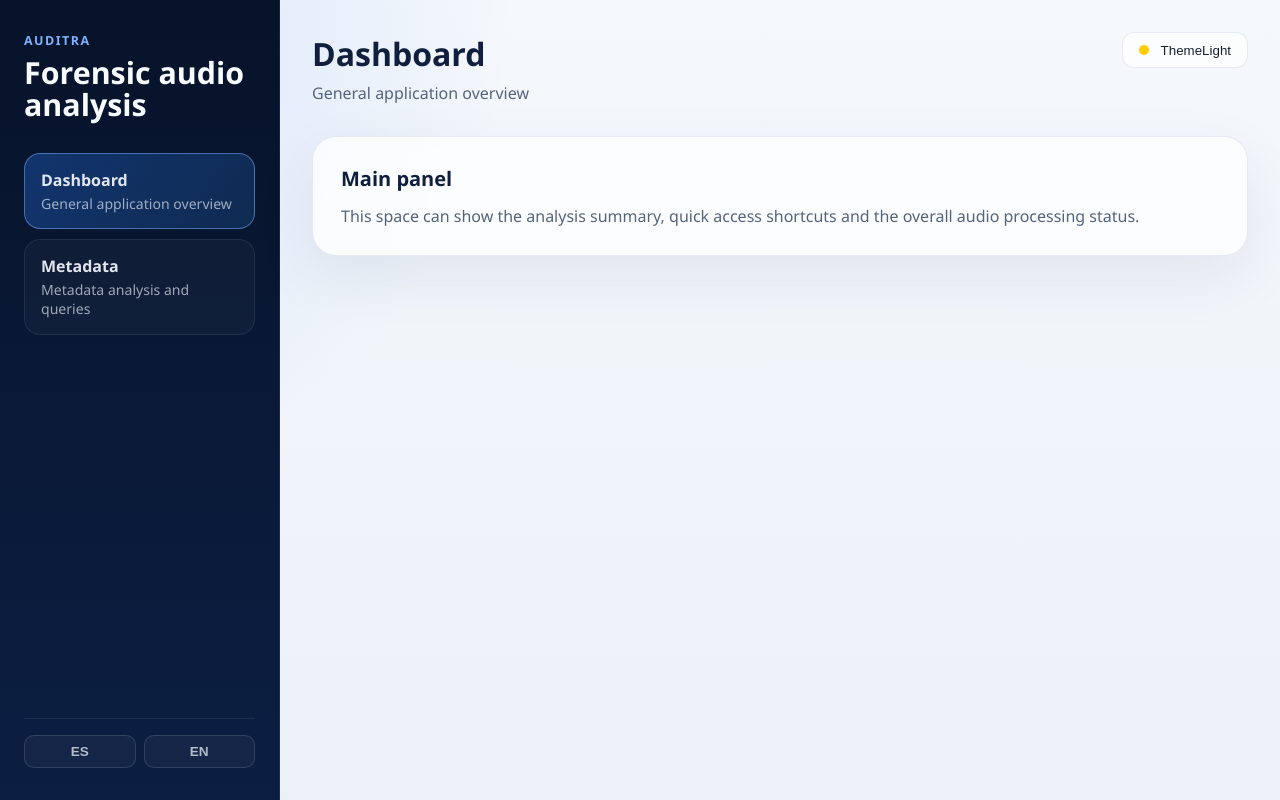
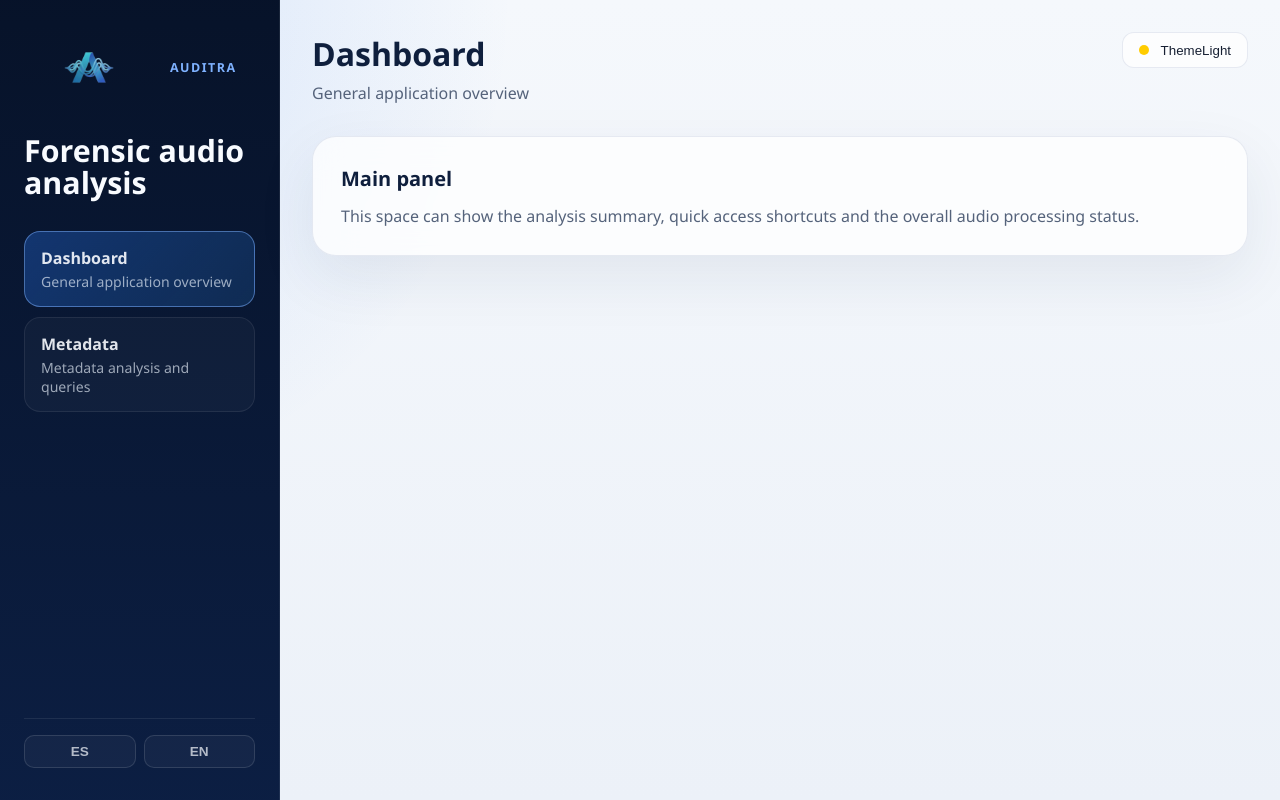
Before and after one commit to claudianistal/TFG-Auditra, a React (Vite) app in the folder frontend/: page / in a window 1280 px wide. Built offline with nearby package versions, Linux system fonts and the light colour scheme.

Commit message:
Añadido el logo de la aplicación al menú lateral

```diff
--- a/frontend/index.html
+++ b/frontend/index.html
@@ -3,6 +3,7 @@
   <head>
     <meta charset="UTF-8" />
     <meta name="viewport" content="width=device-width, initial-scale=1.0" />
+    <link rel="icon" type="image/png" href="/LogoSinFondo.png" />
     <title>Forense Audio IA</title>
   </head>
   <body>
--- a/frontend/src/components/Layout.jsx
+++ b/frontend/src/components/Layout.jsx
@@ -16,10 +16,10 @@ const Layout = () => {
 		<div className="app-shell">
 			<aside className="sidebar">
 				<div className="sidebar__brand">
+					<img src="/LogoSinFondo.png" alt="Auditra Logo" className="sidebar__logo" />
 					<p className="sidebar__eyebrow">{t('sidebar.eyebrow')}</p>
-					<h1 className="sidebar__title">{t('sidebar.title')}</h1>
 				</div>
-
+				<h1 className="sidebar__title">{t('sidebar.title')}</h1>
 				<Menu items={menuItems} />
 
 				<LanguageSwitcher />
--- a/frontend/src/components/styles/Layout.css
+++ b/frontend/src/components/styles/Layout.css
@@ -19,8 +19,17 @@
 
 .sidebar__brand {
   display: flex;
-  flex-direction: column;
-  gap: 0.5rem;
+  flex-direction: row;
+  align-items: center;
+  gap: 1rem;
+}
+
+.sidebar__logo {
+  max-height: 130px;
+  max-width: 130px;
+  object-fit: contain;
+  flex-shrink: 0;
+  display: block;
 }
 
 .sidebar__eyebrow {
```
Also changed, not shown: frontend/public/LogoNombreSinFondo.png (added), frontend/public/LogoSinFondo.png (added).
